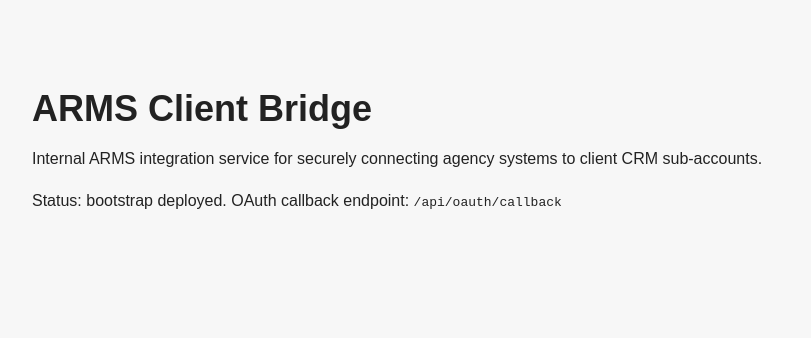
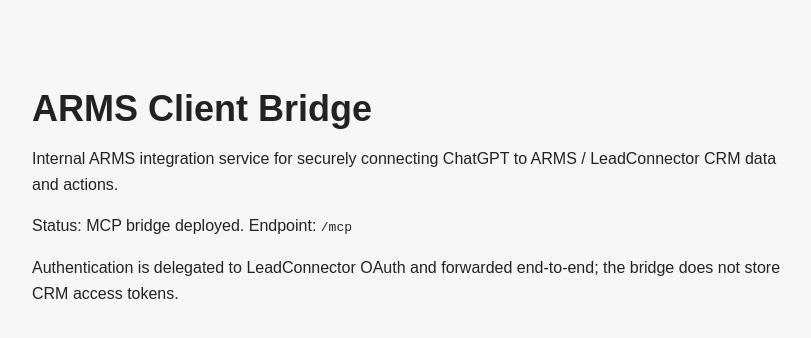
Before and after one commit to ARMS-REACH-DIGITAL-AGENCY/arms-client-bridge, a Next.js app: page / in a window 1280 px wide. Shown: the top 338 px of the page, without its empty margins (228-1039 px from the left). Built offline with nearby package versions, Linux system fonts and the light colour scheme.

Commit message:
Describe MCP bridge status

```diff
--- a/app/page.tsx
+++ b/app/page.tsx
@@ -3,10 +3,13 @@
     <main style={{ maxWidth: 760, margin: "0 auto", padding: "64px 24px" }}>
       <h1 style={{ fontSize: 36, marginBottom: 12 }}>ARMS Client Bridge</h1>
       <p style={{ lineHeight: 1.6 }}>
-        Internal ARMS integration service for securely connecting agency systems to client CRM sub-accounts.
+        Internal ARMS integration service for securely connecting ChatGPT to ARMS / LeadConnector CRM data and actions.
       </p>
       <p style={{ lineHeight: 1.6 }}>
-        Status: bootstrap deployed. OAuth callback endpoint: <code>/api/oauth/callback</code>
+        Status: MCP bridge deployed. Endpoint: <code>/mcp</code>
+      </p>
+      <p style={{ lineHeight: 1.6 }}>
+        Authentication is delegated to LeadConnector OAuth and forwarded end-to-end; the bridge does not store CRM access tokens.
       </p>
     </main>
   );
```
